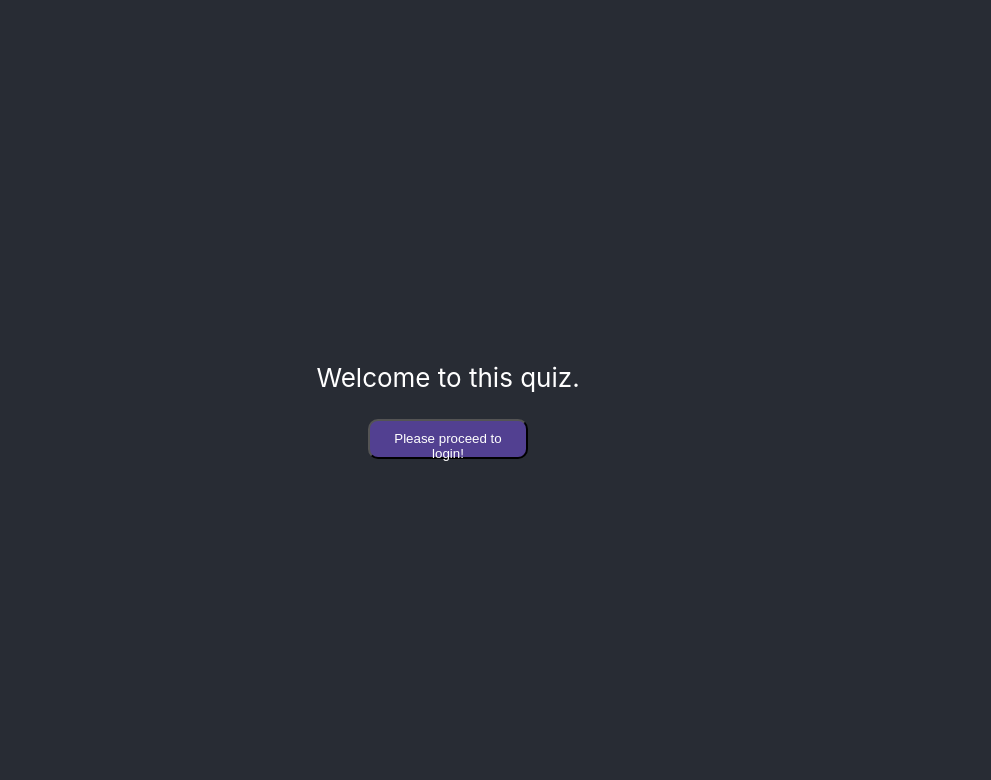
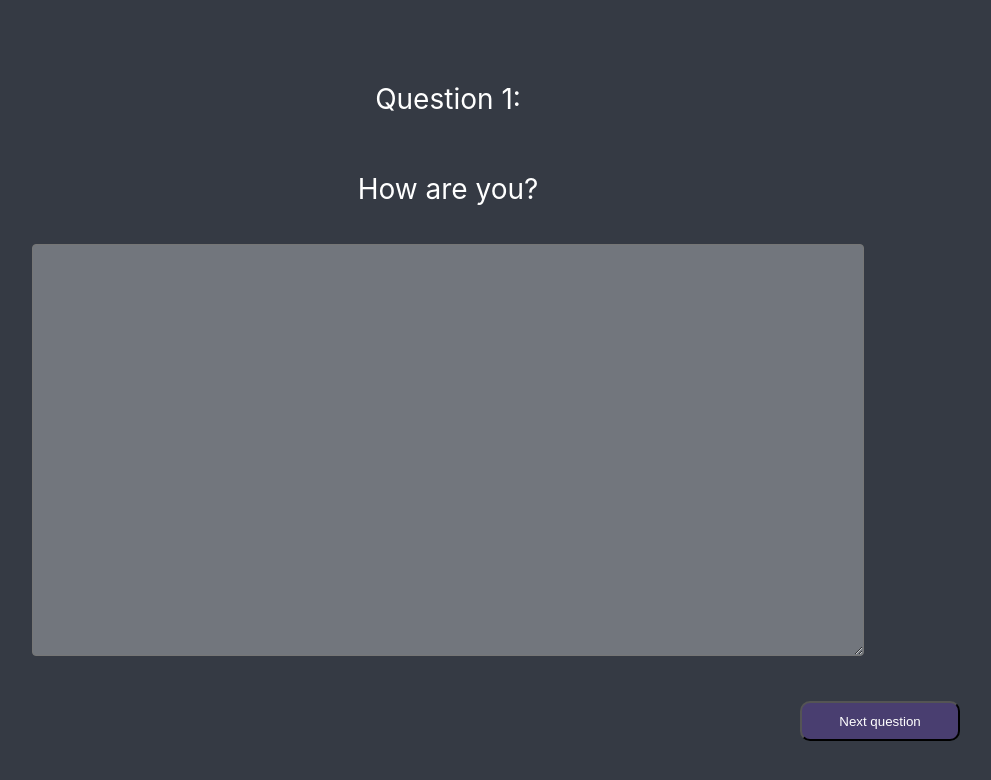
Before and after one commit to dennie-froese/LearningEnv, a React (Create React App) app: page /questionTextInput in a window 1280 px wide. Shown: the top 780 px of the page, without its empty margins (192-1183 px from the left). Built offline with nearby package versions, Linux system fonts and the light colour scheme.

Commit message:
added QuestionTextInput route, implementation and css

```diff
--- a/src/App.css
+++ b/src/App.css
@@ -134,6 +134,19 @@
   border-radius: 10px;
 }
 
+.Question-textinput-l {
+  width: 80%;
+  height: 50vh;
+  border-radius: 4px;
+  background-color: rgba(255, 255, 255, 0.3);
+  transition: 0.3s all;
+  margin-top: 10px;
+  margin-bottom: 10px;
+  padding-left: 10px;
+  padding-right: 10px;
+  padding: 5px;
+}
+
 @keyframes App-logo-spin {
   from {
     transform: rotate(0deg);
--- a/src/App.tsx
+++ b/src/App.tsx
@@ -6,12 +6,16 @@ import Home from "./routes/Home";
 import Login from "./routes/Login";
 import Question from "./routes/QuestionRange";
 import QuestionRange from "./routes/QuestionRange";
+import QuestionTextInput from "./routes/QuestionTextInput/index";
 
 function App() {
   return (
     <StateMachineProvider>
       <Router>
         <Switch>
+          <Route path="/questionTextInput">
+            <QuestionTextInput />
+          </Route>
           <Route path="/questionRange">
             <QuestionRange />
           </Route>
--- a/src/routes/Login/index.tsx
+++ b/src/routes/Login/index.tsx
@@ -42,7 +42,7 @@ function Login() {
           />
         </form>
         {authenticated ? (
-          <Link to="/questionRange">
+          <Link to="/questionTextInput">
             <button className="App-button">Log in!</button>
           </Link>
         ) : (
--- /dev/null
+++ b/src/routes/QuestionTextInput/index.tsx
@@ -0,0 +1,31 @@
+import React, { useState } from "react";
+import { Link } from "react-router-dom";
+
+function QuestionTextInput() {
+  const [input, setInput] = useState<undefined | string>(undefined);
+
+  return (
+    <div className="Question">
+      <div className="Question-container">
+        <div className="Question-header">
+          <p>Question 1:</p>
+          <p>How are you?</p>
+          <textarea
+            className="Question-textinput-l"
+            value={input}
+            onChange={e => {
+              setInput(e.target.value);
+            }}
+          />
+        </div>
+        <div className="Question-nav">
+          <Link to="/questions">
+            <button className="Question-button">Next question</button>
+          </Link>
+        </div>
+      </div>
+    </div>
+  );
+}
+
+export default QuestionTextInput;
```
